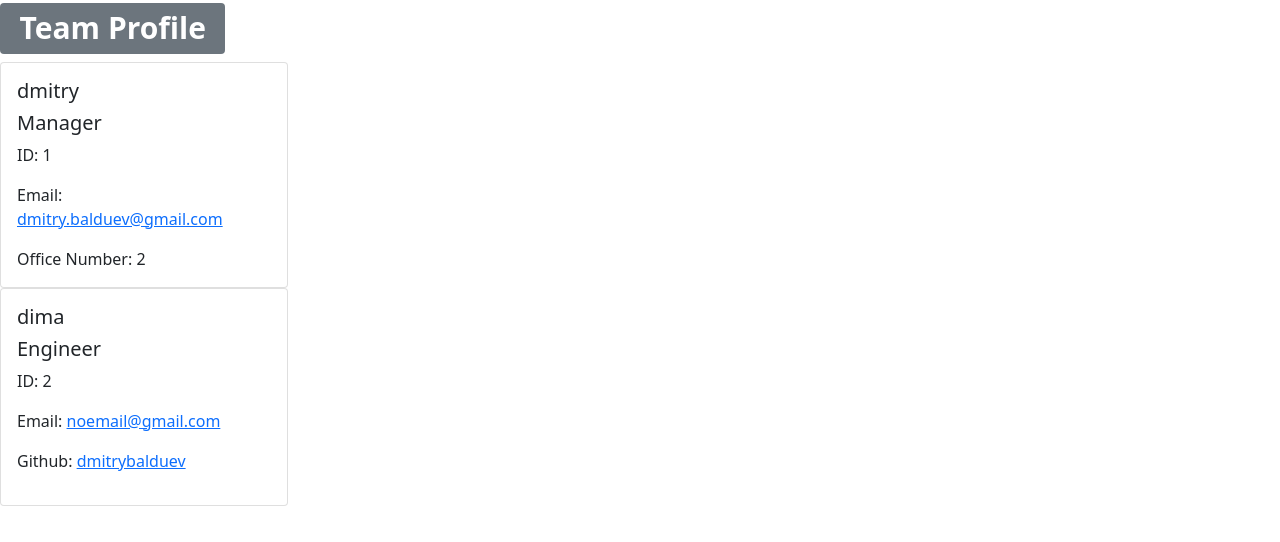
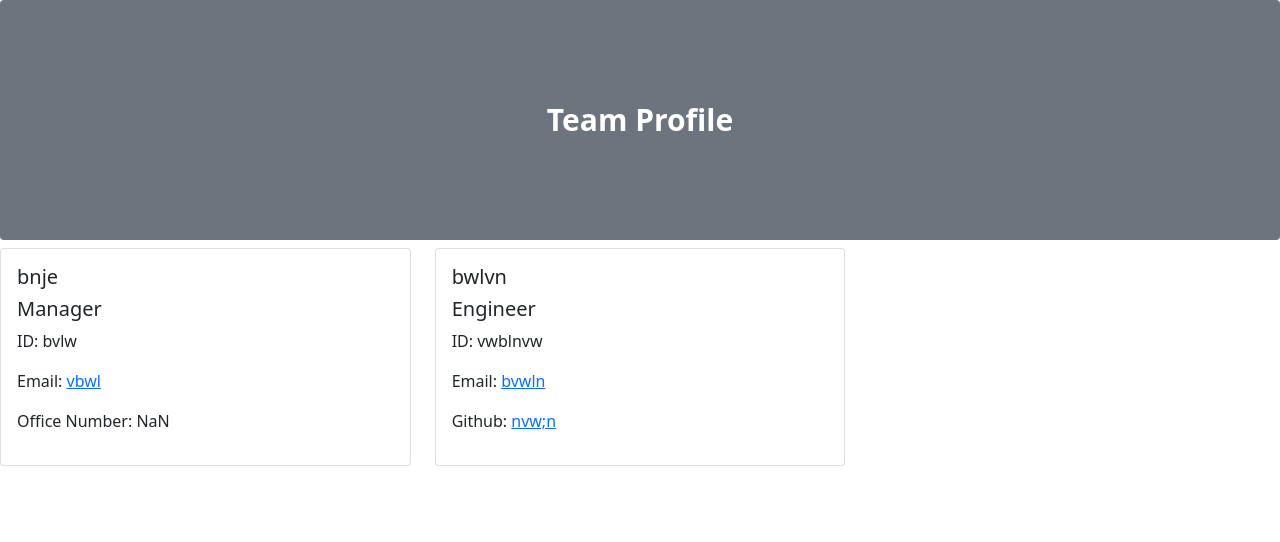
Before and after one commit to dmitrybalduev/team-profile-generator, a website: page src/index.html in a window 1280 px wide. Drawn offline with nearby package versions, Linux system fonts and the light colour scheme.

Commit message:
added styling to html

```diff
--- a/src/index.html
+++ b/src/index.html
@@ -4,19 +4,32 @@
             <meta charset="UTF-8" />
             <title>Team Profile</title>
             <link href="https://cdn.jsdelivr.net/npm/bootstrap@5.0.0-beta3/dist/css/bootstrap.min.css" rel="stylesheet" integrity="sha384-eOJMYsd53ii+scO/bJGFsiCZc+5NDVN2yr8+0RDqr0Ql0h+rP48ckxlpbzKgwra6" crossorigin="anonymous">
+            <style>
+                .bg-secondary {align-items: center;
+                    width: 100%;
+                    height: 30vh;
+                    display: flex;
+                    justify-content: center;}
+
+            </style>
         </head>
         <body>
-            <h1 class="justify-content-center"> <span class="badge bg-secondary">Team Profile</span></h1><div class="card" style="width: 18rem;">
-    <div class="card-body"><h5 class="card-title">dmitry</h5>
+            <h1 class="justify-content-center"> <span class="badge bg-secondary">Team Profile</span></h1>
+            <div class="row row-cols-1 row-cols-md-3 g-4"><div class="col">
+    <div class="card h-100">
+    <div class="card-body"><h5 class="card-title">bnje</h5>
         <h5 class="card-title">Manager</h5>
-        <p class="card-text">ID: 1</p>
-        <p>Email: <a href = "mailto: dmitry.balduev@gmail.com" class="card-text">dmitry.balduev@gmail.com</a></p>
-        <p class="card-text">Office Number: 2</p></div>
-    </div><div class="card" style="width: 18rem;">
-    <div class="card-body"><h5 class="card-title">dima</h5>
+        <p class="card-text">ID: bvlw</p>
+        <p>Email: <a href = "mailto: vbwl" class="card-text">vbwl</a></p>
+        <p class="card-text">Office Number: NaN</p></div>
+    </div>
+    </div><div class="col">
+    <div class="card h-100">
+    <div class="card-body"><h5 class="card-title">bwlvn</h5>
         <h5 class="card-title">Engineer</h5>
-        <p class="card-text">ID: 2</p>
-        <p>Email: <a href = "mailto: noemail@gmail.com" class="card-text">noemail@gmail.com</a></p>
-        <p>Github: <a href="http://github.com/dmitrybalduev" class="card-text">dmitrybalduev</a></p></div>
-    </div>    </body>
+        <p class="card-text">ID: vwblnvw</p>
+        <p>Email: <a href = "mailto: bvwln" class="card-text">bvwln</a></p>
+        <p>Github: <a href="github.com/nvw;n" class="card-text">nvw;n</a></p></div>
+    </div>
+    </div> </div>   </body>
     </html>
```
Also changed, not shown: index.js (+14 -7 lines).
